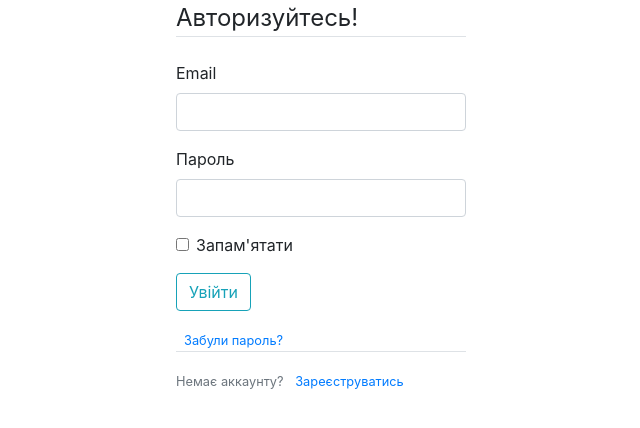
After one commit to VladyslavLopata/FlaskSchedule, a Flask app: page /login/ in a window 1280 px wide. The commit adds this page. Shown: the top 428 px of the page, without its empty margins (319-959 px from the left). Run offline with Flask 2, Linux system fonts and the light colour scheme; some libraries are stand-ins or nearby versions.

Commit message:
Restructured, added next_week route, added login and register forms

```diff
--- /dev/null
+++ b/flaskschedule/forms.py
@@ -0,0 +1,24 @@
+from flask_wtf import FlaskForm
+from wtforms import StringField, PasswordField, SubmitField, BooleanField
+from wtforms.validators import DataRequired, Length, Email, EqualTo
+
+
+class RegistrationForm(FlaskForm):
+    username = StringField('Логін',
+                           validators=[DataRequired(), Length(min=5, max=20)])
+    email = StringField('Email',
+                        validators=[DataRequired(), Email()])
+    password = PasswordField('Пароль',
+                             validators=[DataRequired()])
+    confirm_password = PasswordField('Підтвердіть пароль',
+                                     validators=[DataRequired(), EqualTo('password')])
+    submit = SubmitField('Зареєструватись')
+
+
+class LoginForm(FlaskForm):
+    email = StringField('Email',
+                        validators=[DataRequired(), Email()])
+    password = PasswordField('Пароль',
+                             validators=[DataRequired()])
+    remember = BooleanField("Запам'ятати")
+    submit = SubmitField('Увійти')
--- /dev/null
+++ b/flaskschedule/routes.py
@@ -0,0 +1,51 @@
+import datetime
+
+from flask import render_template, url_for, flash, redirect
+
+from flaskschedule import app, db
+from flaskschedule.forms import RegistrationForm, LoginForm
+from flaskschedule.models import Lesson, Data
+
+
+def current_week():
+    return (datetime.datetime.now()).isocalendar()[1] % 2 + 1
+
+
+@app.route('/')
+def week_selector():
+    return week(current_week())
+
+
+@app.route('/next_week/')
+def next_week():
+    return week(3 - current_week())
+
+
+def week(week_number):
+    return render_template('schedule.html',
+                           days=db.session
+                           .query(Lesson.day)
+                           .distinct()
+                           .filter_by(week=week_number),
+
+                           lessons=db.session.query(Lesson)
+                           .filter_by(week=week_number)
+                           .join(Data, Data.id == Lesson.data_id))
+
+
+@app.route('/register/', methods=['GET', 'POST'])
+def register():
+    form = RegistrationForm()
+    if form.validate_on_submit():
+        flash(f'Зареєстровано користувача {form.username.data}.', 'success')
+        return redirect(url_for('week_selector'))
+    return render_template('register.html', form=form)
+
+
+@app.route('/login/', methods=['GET', 'POST'])
+def login():
+    form = LoginForm()
+    if form.validate_on_submit():
+        flash(f'Авторизовано користувача {form.email.data}.', 'success')
+        return redirect(url_for('week_selector'))
+    return render_template('login.html', form=form)
--- a/templates/day.html
+++ b/flaskschedule/templates/layout.html
@@ -1,41 +1,19 @@
-<!doctype html>
-<!--suppress SpellCheckingInspection -->
+<!DOCTYPE html>
 <html lang="uk">
 <head>
-    <!-- Required meta tags -->
-    <meta charset="utf-8">
+    <meta charset="UTF-8">
     <meta name="viewport" content="width=device-width, initial-scale=1, shrink-to-fit=no">
 
     <!-- Bootstrap CSS -->
     <link rel="stylesheet" href="https://stackpath.bootstrapcdn.com/bootstrap/4.5.2/css/bootstrap.min.css"
           integrity="sha384-JcKb8q3iqJ61gNV9KGb8thSsNjpSL0n8PARn9HuZOnIxN0hoP+VmmDGMN5t9UJ0Z" crossorigin="anonymous">
-
-    <title>Розклад</title>
+    {% block headContent %}
+    {% endblock %}
 </head>
 <body>
-<div class="container-fluid">
-    <div class="row">
-        <div class="col-10">
-            <h1 class="ml-2">Розклад магістрів</h1>
-        </div>
-        <div class="col">
-            <button class="btn btn-primary ml-5 mt-2">Змінити тиждень</button>
-        </div>
-    </div>
-</div>
-<hr>
-<div class="container-fluid">
 
-    <div class="row">
-
-        {% block dayContent %}
-        {% endblock %}
-
-    </div>
-</div>
-
-<!-- Optional JavaScript -->
-<!-- jQuery first, then Popper.js, then Bootstrap JS -->
+{% block bodyContent %}
+{% endblock %}
 <script src="https://code.jquery.com/jquery-3.5.1.slim.min.js"
         integrity="sha384-DfXdz2htPH0lsSSs5nCTpuj/zy4C+OGpamoFVy38MVBnE+IbbVYUew+OrCXaRkfj"
         crossorigin="anonymous"></script>
--- /dev/null
+++ b/flaskschedule/templates/login.html
@@ -0,0 +1,59 @@
+{% extends "layout.html" %}
+{% block headContent %}
+    <title>Login</title>
+{% endblock %}
+
+{% block bodyContent %}
+    <div class="container w-25">
+        <form method="POST" action="">
+            {{ form.hidden_tag() }}
+            <fieldset class="form-group">
+                <legend class="border-bottom mb-4">
+                    Авторизуйтесь!
+                </legend>
+                <div class="form-group">
+                    {{ form.email.label(class="form-control-label") }}
+                    {% if form.email.errors %}
+                        {{ form.email(class="form-control is-invalid") }}
+                        <div class="invalid-feedback">
+                            {% for error in form.email.errors %}
+                                <span>{{ error }}</span>
+                            {% endfor %}
+                        </div>
+                    {% else %}
+                        {{ form.email(class="form-control") }}
+                    {% endif %}
+                </div>
+                <div class="form-group">
+                    {{ form.password.label(class="form-control-label") }}
+                    {% if form.password.errors %}
+                        {{ form.password(class="form-control is-invalid") }}
+                        <div class="invalid-feedback">
+                            {% for error in form.password.errors %}
+                                <span>{{ error }}</span>
+                            {% endfor %}
+                        </div>
+                    {% else %}
+                        {{ form.password(class="form-control") }}
+                    {% endif %}
+                </div>
+                <div class="form-check">
+                    {{ form.remember(class="form-check-input") }}
+                    {{ form.remember.label(class="form-check-label") }}
+                </div>
+            </fieldset>
+            <div class="form-group">
+                {{ form.submit(class="btn btn-outline-info") }}
+            </div>
+            <small class="text_muted ml-2">
+                <a href="#">Забули пароль?</a>
+            </small>
+        </form>
+        <div class="border-top pt-3">
+            <small class="text-muted">
+                Немає аккаунту? <a class="ml-2" href="{{ url_for('register') }}">Зареєструватись</a>
+            </small>
+        </div>
+    </div>
+
+{% endblock %}
--- a/templates/index.html
+++ b/flaskschedule/templates/schedule.html
@@ -1,8 +1,6 @@
-{% extends "day.html" %}
+{% extends "index.html" %}
 
 {% block dayContent %}
-
-
     {% for day in days %}
         <div class="col">
             <h3 class="mb-4">{{ day.day }}</h3>
@@ -20,5 +18,4 @@
             {% endfor %}
         </div>
     {% endfor %}
-
 {% endblock %}
--- /dev/null
+++ b/run.py
@@ -0,0 +1,4 @@
+from flaskschedule import app
+
+if __name__ == '__main__':
+    app.run()
```
Also changed, not shown: app.py (deleted, +0 -51 lines), flaskschedule/__init__.py (added, +11 -0 lines), flaskschedule/models.py (added, +28 -0 lines), flaskschedule/templates/index.html (added, +39 -0 lines), flaskschedule/templates/register.html (added, +78 -0 lines), requirements.txt (added, +10 -0 lines), flaskschedule/schedule.db (renamed from schedule.db).
